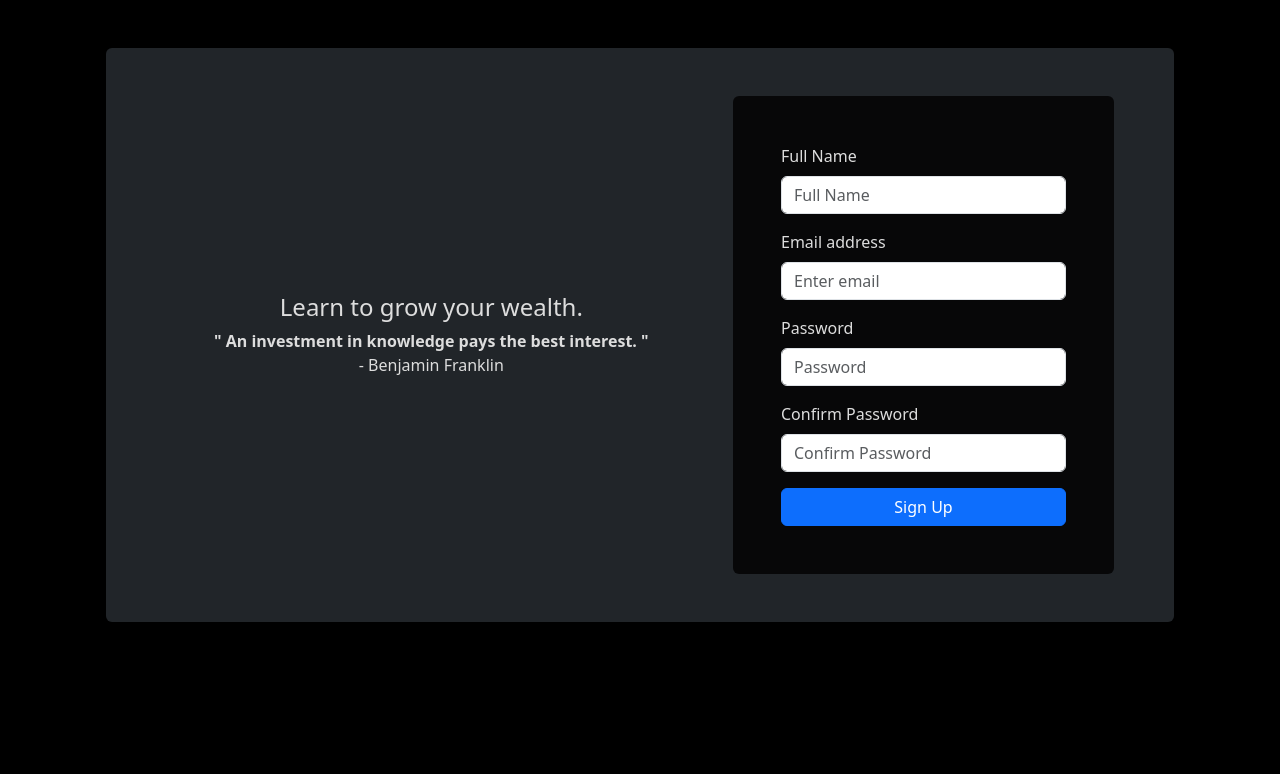
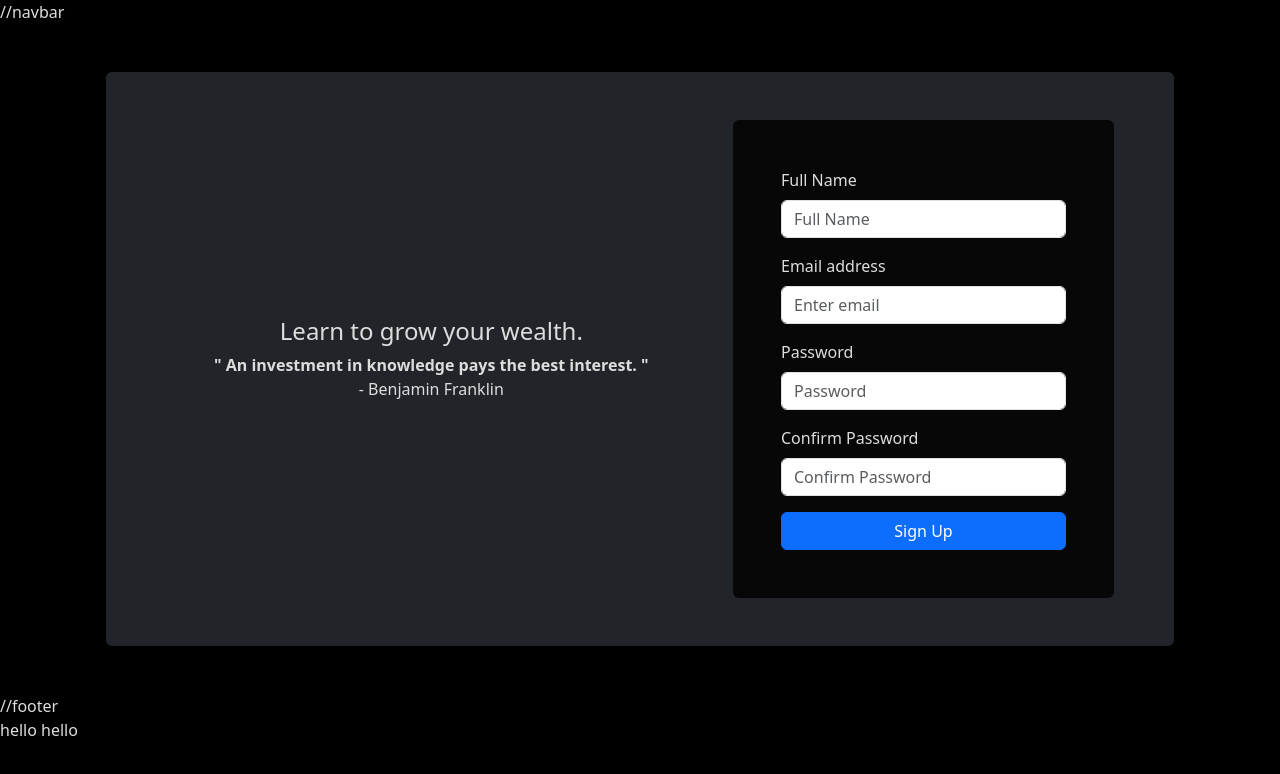
Before and after one commit to roshanpaudel/FinTrack-frontend, a React (Vite) app: page /signup in a window 1280 px wide. Shown: the top 774 px of the page. Built offline with nearby package versions, Linux system fonts and the light colour scheme.

Commit message:
Header Footer Layout setup

```diff
--- a/src/App.jsx
+++ b/src/App.jsx
@@ -4,13 +4,16 @@
 import "./App.css"; // This line imports the CSS file
 import Signup from "./pages/Signup";
 import Dashboard from "./pages/dashboard";
+import { DefaultLayout } from "./layouts/DefaultLayout";
 function App() {
   return (
     <div className="wrapper">
       <Routes>
-        <Route path="/login" element={<Login />} />
-        <Route path="/signup" element={<Signup />} />
-        <Route path="/" element={<Dashboard />} />
+        <Route path="/" element={<DefaultLayout />}>
+          <Route path="/login" element={<Login />} />
+          <Route path="/signup" element={<Signup />} />
+          <Route path="/" element={<Dashboard />} />
+        </Route>
       </Routes>
       <ToastContainer />
     </div>
--- a/src/layouts/DefaultLayout.jsx
+++ b/src/layouts/DefaultLayout.jsx
@@ -0,0 +1,12 @@
+import { Routes, Route, Outlet } from "react-router-dom";
+
+export const DefaultLayout = () => {
+  return (
+    <div>
+      //navbar
+      <Outlet />
+      //footer
+      <p>hello hello </p>
+    </div>
+  );
+};
--- /dev/null
+++ b/src/layouts/Footer.jsx
@@ -0,0 +1 @@
+l
```
Also changed, not shown: src/layouts/Header.jsx (added, +19 -0 lines).
